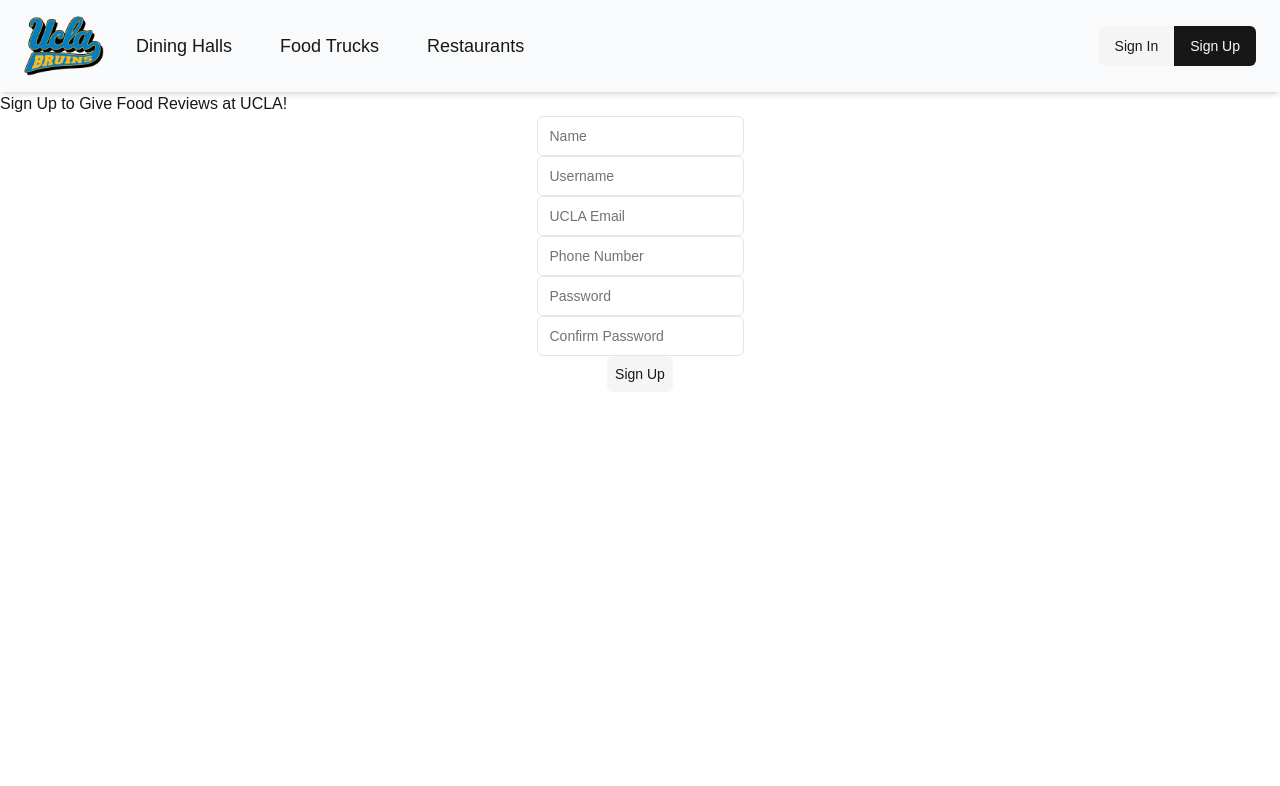
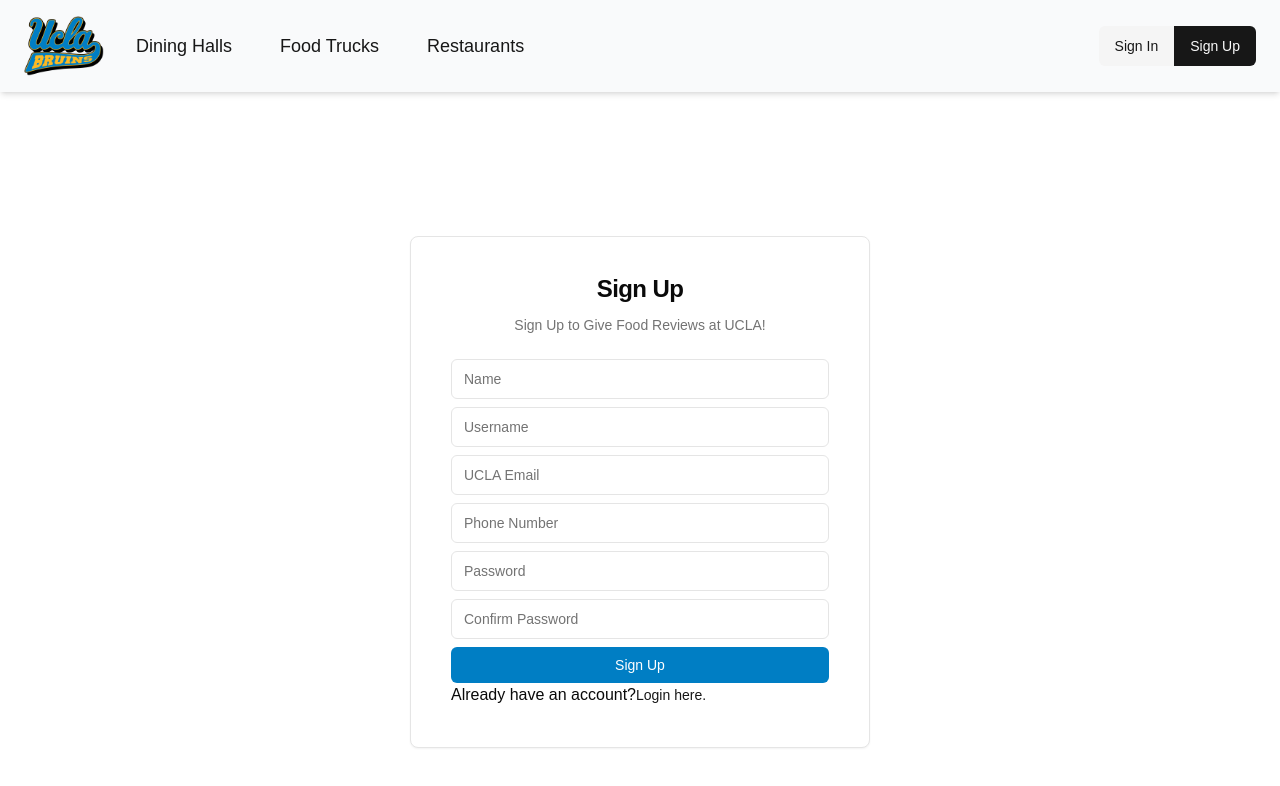
Before and after one commit to wwill24/uclafoodreview, a Next.js app: page /signup in a window 1280 px wide. Shown: the top 786 px of the page. Built offline with nearby package versions, Linux system fonts and the light colour scheme.

Commit message:
fixed sign up page

```diff
--- a/src/app/signup/page.tsx
+++ b/src/app/signup/page.tsx
@@ -17,6 +17,16 @@
   FormLabel,
   FormMessage
 } from "@/components/ui/form";
+
+import {
+  Card,
+  CardContent,
+  CardDescription,
+  CardFooter,
+  CardHeader,
+  CardTitle
+} from "@/components/ui/card";
+
 import { Input } from "@/components/ui/input";
 import { Button } from "@/components/ui/button";
 
@@ -52,16 +62,21 @@
   }
 
   return (
-    <div>
-      <h1>Sign Up to Give Food Reviews at UCLA!</h1>
+    <div className='flex flex-col justify-center items-center h-screen'>
+      <Card className='p-4 w-[460px]'>
+        <CardHeader className='flex flex-col gap-2 text-center'>
+          <CardTitle>Sign Up</CardTitle>
+          <CardDescription>Sign Up to Give Food Reviews at UCLA!</CardDescription>
+        </CardHeader>
+        <CardContent>
           <Form {...form}>
-        <form className='flex flex-col items-center' onSubmit={form.handleSubmit(onSubmit)}>
+            <form className='flex flex-col items-center space-y-2' onSubmit={form.handleSubmit(onSubmit)}>
               {/* Name */}
               <FormField
                 control={form.control}
                 name="name"
                 render={({ field }) => (
-              <FormItem>
+                  <FormItem className='w-full'>
                     <FormControl>
                       <Input placeholder="Name" {...field} />
                     </FormControl>
@@ -75,7 +90,7 @@
                 control={form.control}
                 name="username"
                 render={({ field }) => (
-              <FormItem>
+                  <FormItem className='w-full'>
                     <FormControl>
                       <Input placeholder="Username" {...field} />
                     </FormControl>
@@ -89,7 +104,7 @@
                 control={form.control}
                 name="email"
                 render={({ field }) => (
-              <FormItem>
+                  <FormItem className='w-full'>
                     <FormControl>
                       <Input placeholder="UCLA Email" {...field} />
                     </FormControl>
@@ -103,7 +118,7 @@
                 control={form.control}
                 name="phoneNumber"
                 render={({ field }) => (
-              <FormItem>
+                  <FormItem className='w-full'>
                     <FormControl>
                       <Input placeholder="Phone Number" {...field} />
                     </FormControl>
@@ -117,9 +132,9 @@
                 control={form.control}
                 name="password"
                 render={({ field }) => (
-              <FormItem>
+                  <FormItem className='w-full'>
                     <FormControl>
-                  <Input placeholder="Password" {...field} />
+                      <Input placeholder="Password" type="password" {...field} />
                     </FormControl>
                     <FormMessage />
                   </FormItem>
@@ -131,20 +146,24 @@
                 control={form.control}
                 name="confirmPassword"
                 render={({ field }) => (
-              <FormItem>
+                  <FormItem className='w-full'>
                     <FormControl>
-                  <Input placeholder="Confirm Password" {...field} />
+                      <Input placeholder="Confirm Password" type="password" {...field} />
                     </FormControl>
                     <FormMessage />
                   </FormItem>
                 )}
               />
 
-          {/* <Input minLength={8} className='' placeholder='Password'/> */}
-          {/* <Input minLength={8} className='' placeholder='Verify Password'/> */}
-          <Button className='items-center p-[1vh] w-45/100 h-1/2' variant="secondary" type="submit">Sign Up</Button>
+              <Button className='w-full h-1/2 bg-[#007ec4] hover:bg-[#00a6ff] text-[#fff] hover:text-[#fff]' variant="ghost" type="submit">Sign Up</Button>
             </form>
           </Form>
+          <span className="inline-flex">
+            <p>Already have an account?</p>
+            <Button className="p-0 h-auto" variant="link">Login here.</Button>
+          </span>
+        </CardContent>
+      </Card>
     </div>
   );
 }
--- /dev/null
+++ b/src/components/ui/card.tsx
@@ -0,0 +1,79 @@
+import * as React from "react"
+
+import { cn } from "@/lib/utils"
+
+const Card = React.forwardRef<
+  HTMLDivElement,
+  React.HTMLAttributes<HTMLDivElement>
+>(({ className, ...props }, ref) => (
+  <div
+    ref={ref}
+    className={cn(
+      "rounded-lg border bg-card text-card-foreground shadow-sm",
+      className
+    )}
+    {...props}
+  />
+))
+Card.displayName = "Card"
+
+const CardHeader = React.forwardRef<
+  HTMLDivElement,
+  React.HTMLAttributes<HTMLDivElement>
+>(({ className, ...props }, ref) => (
+  <div
+    ref={ref}
+    className={cn("flex flex-col space-y-1.5 p-6", className)}
+    {...props}
+  />
+))
+CardHeader.displayName = "CardHeader"
+
+const CardTitle = React.forwardRef<
+  HTMLParagraphElement,
+  React.HTMLAttributes<HTMLHeadingElement>
+>(({ className, ...props }, ref) => (
+  <h3
+    ref={ref}
+    className={cn(
+      "text-2xl font-semibold leading-none tracking-tight",
+      className
+    )}
+    {...props}
+  />
+))
+CardTitle.displayName = "CardTitle"
+
+const CardDescription = React.forwardRef<
+  HTMLParagraphElement,
+  React.HTMLAttributes<HTMLParagraphElement>
+>(({ className, ...props }, ref) => (
+  <p
+    ref={ref}
+    className={cn("text-sm text-muted-foreground", className)}
+    {...props}
+  />
+))
+CardDescription.displayName = "CardDescription"
+
+const CardContent = React.forwardRef<
+  HTMLDivElement,
+  React.HTMLAttributes<HTMLDivElement>
+>(({ className, ...props }, ref) => (
+  <div ref={ref} className={cn("p-6 pt-0", className)} {...props} />
+))
+CardContent.displayName = "CardContent"
+
+const CardFooter = React.forwardRef<
+  HTMLDivElement,
+  React.HTMLAttributes<HTMLDivElement>
+>(({ className, ...props }, ref) => (
+  <div
+    ref={ref}
+    className={cn("flex items-center p-6 pt-0", className)}
+    {...props}
+  />
+))
+CardFooter.displayName = "CardFooter"
+
+export { Card, CardHeader, CardFooter, CardTitle, CardDescription, CardContent }
```
Lines whose indentation alone changed are shown as unchanged.
